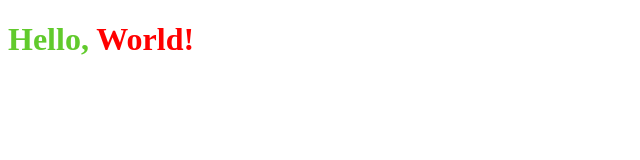
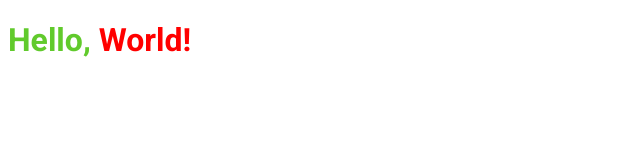
Before and after one commit to viniciusoliveiras/ig.news, a Next.js app: page / in a window 1280 px wide. Shown: the top 160 px of the page, without its empty margins (0-640 px from the left). Built offline with nearby package versions, Linux system fonts and the light colour scheme.

Commit message:
Application structure | Setting external font

```diff
--- /dev/null
+++ b/src/pages/_document.tsx
@@ -0,0 +1,23 @@
+import Document, { Html, Head, Main, NextScript } from 'next/document';
+
+export default class MyDocument extends Document {
+  render() {
+    return (
+      <Html lang='en'>
+        <Head>
+          <link rel='preconnect' href='https://fonts.gstatic.com' />
+          <link
+            href='https://fonts.googleapis.com/css2?family=Roboto:wght@400;700;900&display=swap'
+            rel='stylesheet'
+          />
+
+          <title>ig.news</title>
+        </Head>
+        <body>
+          <Main />
+          <NextScript />
+        </body>
+      </Html>
+    );
+  }
+}
--- a/src/styles/home.module.scss
+++ b/src/styles/home.module.scss
@@ -1,4 +1,5 @@
 .title {
+  font-family: 'Roboto';
   color: rgb(97, 202, 44);
 
   span {
```
Also changed, not shown: public/index.html (added).
